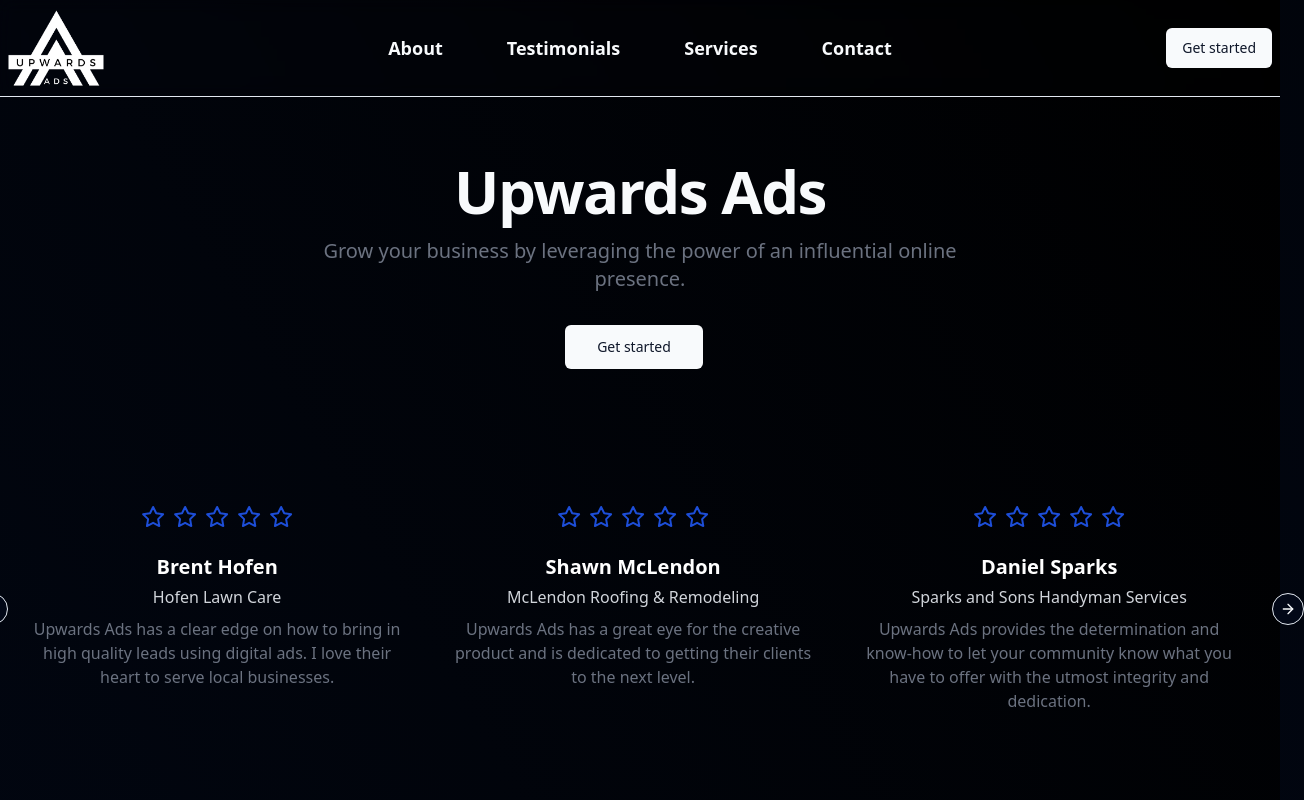
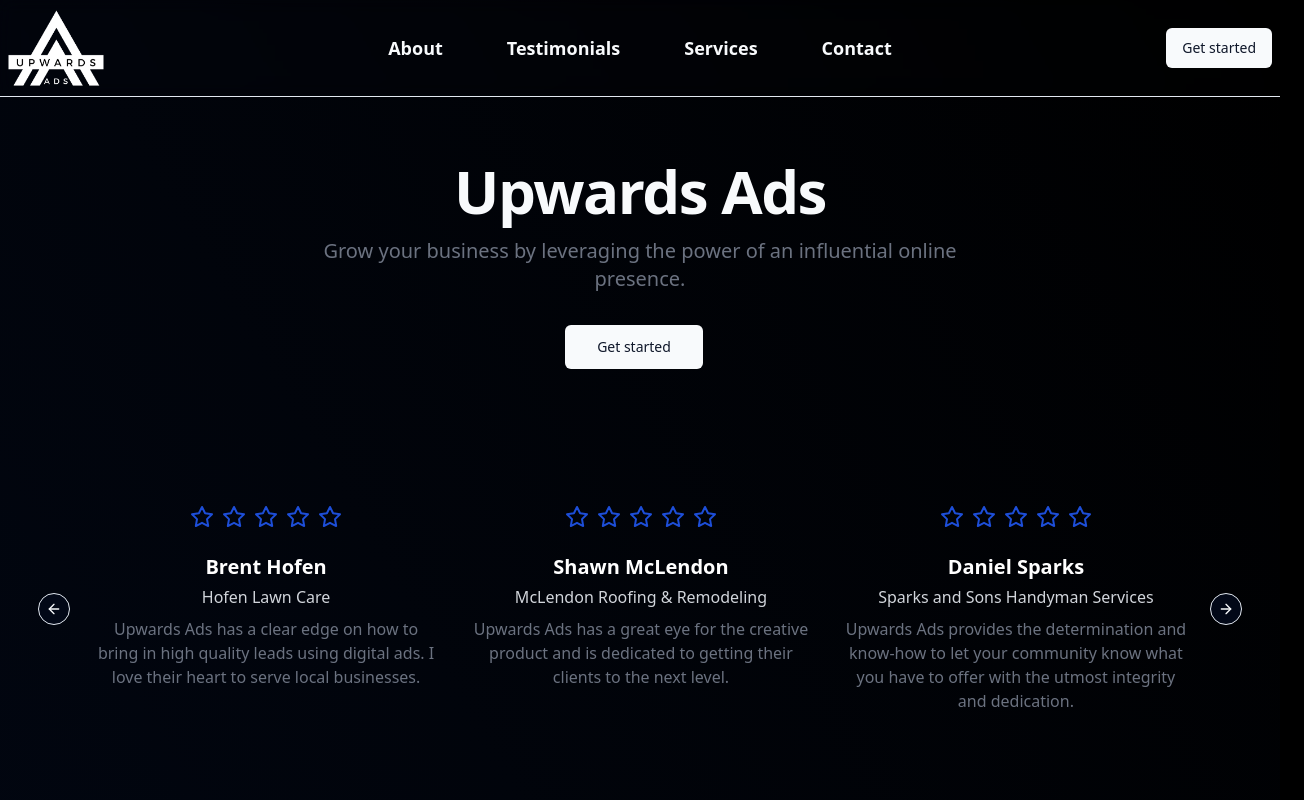
Before and after one commit to johnny-woodtke/upwardsads-website, a Next.js app: page / in a window 1280 px wide. Shown: the top 800 px of the page, 1304 px wide, since content can reach past the window. Built offline with nearby package versions, Linux system fonts and the light colour scheme.

Commit message:
fix carousel width

```diff
--- a/components/ReviewCarousel.tsx
+++ b/components/ReviewCarousel.tsx
@@ -16,13 +16,14 @@ export function ReviewCarousel() {
           delay: 5000,
         }),
       ]}
+      className="mx-auto max-w-[90%]"
     >
       <CarouselContent>
         {REVIEWS.map((review, i) => {
           const { name, company, review: content, stars } = review
           return (
-            <CarouselItem key={i} className="basis-1/3 px-6">
-              <div className="flex flex-col items-center justify-center text-center">
+            <CarouselItem key={i} className="w-0 md:basis-1/2 lg:basis-1/3">
+              <div className="mx-2 flex flex-col items-center justify-center text-center">
                 <div className="mb-4 flex h-10 w-full items-center justify-center rounded-full p-1.5 text-blue-700">
                   {[...Array(stars)].map((_, i) => (
                     <Star key={i} className="mx-1" />
@@ -38,8 +39,9 @@ export function ReviewCarousel() {
           )
         })}
       </CarouselContent>
-      <CarouselPrevious />
-      <CarouselNext />
+
+      <CarouselPrevious className="hidden md:flex" />
+      <CarouselNext className="hidden md:flex" />
     </Carousel>
   )
 }
```
